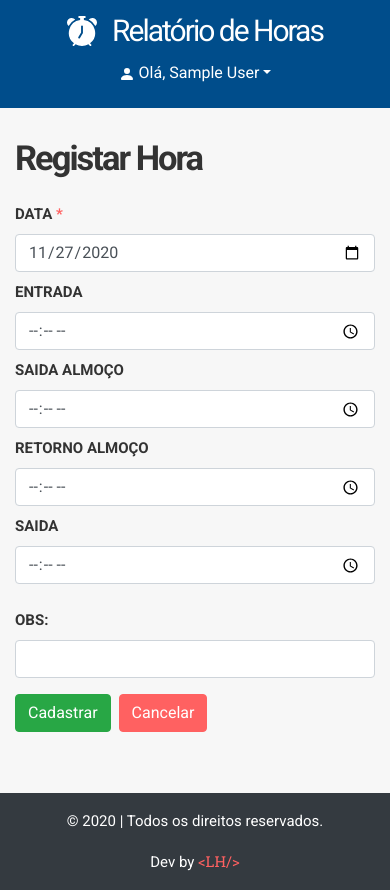
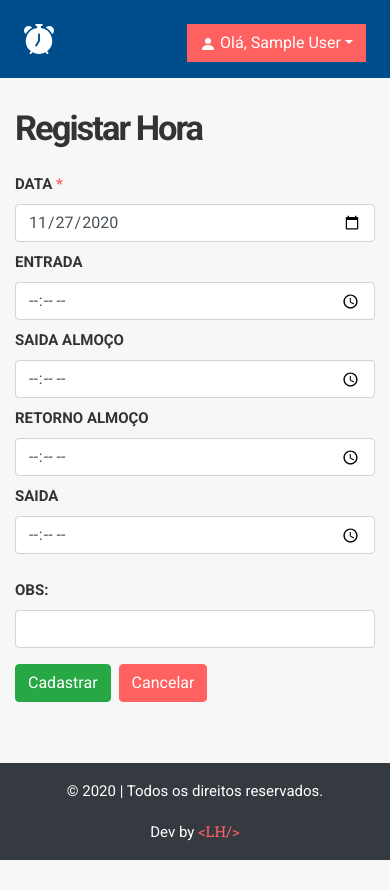
Before and after one commit to lhdeveloper/relatorio-horas, a React (Create React App) app: page /horas/new in a window 390 px wide. After the commit the page ends 860 px from the top, so only its background shows below. Built offline with nearby package versions, Linux system fonts and the light colour scheme; sample sign-in values are in the browser's storage; the HTML template or start-up script is replaced by a standard one.

Commit message:
ajustes visuais

```diff
--- a/public/index.html
+++ b/public/index.html
@@ -3,7 +3,7 @@
   <head>
     <meta charset="utf-8" />
     <link rel="icon" href="%PUBLIC_URL%/favicon.ico" />
-    <meta name="viewport" content="width=device-width, initial-scale=1, maximum-scale=1, user-scalable=no"  />
+    <meta name="viewport" content="width=device-width, user-scalable=no, maximum-scale=1" />
     <meta name="theme-color" content="#000000" />
     <meta name="description" content="Aplicação desenvolvida para facilitar o apontamento de horas."
     />
--- a/src/containers/Footer.jsx
+++ b/src/containers/Footer.jsx
@@ -3,13 +3,15 @@ import React from 'react';
 function Footer(){
     return (
         <footer className="bg-dark text-white py-3 py-sm-5">
-            <div className="container">
+            <div className="container-fluid">
                 <div className="row">
                     <div className="col-sm-6 col-12 copyright">
                         &copy; 2020 | Todos os direitos reservados.
                     </div>
-                    <div className="ml-sm-auto mx-auto mt-3 mt-sm-0">
-                        Dev by <a href="https://lhdeveloper.me" rel="noreferrer" title="Dev by LHDEVELOPER" target="_blank" className="dev-by"><span className="logo-rdp text-danger">&lt;LH/&gt;</span></a>
+                    <div className="col-sm-3 text-sm-right ml-sm-auto mt-3 mt-sm-0 dev">
+                        Dev by <a href="https://lhdeveloper.me" rel="noreferrer" title="Dev by LHDEVELOPER" target="_blank" className="dev-by">
+                            <span className="logo-rdp text-danger">&lt;LH/&gt;</span>
+                        </a>
                     </div>
                 </div>
             </div>
--- a/src/containers/Header.jsx
+++ b/src/containers/Header.jsx
@@ -12,7 +12,7 @@ export default function Header() {
                 <a className="navbar-brand border-right pr-4" href="/">
                     <svg width="1em" height="1em" viewBox="0 0 16 16" className="bi bi-alarm-fill" fill="currentColor" xmlns="http://www.w3.org/2000/svg">
                         <path fillRule="evenodd" d="M6 .5a.5.5 0 0 1 .5-.5h3a.5.5 0 0 1 0 1H9v1.07a7.001 7.001 0 0 1 3.274 12.474l.601.602a.5.5 0 0 1-.707.708l-.746-.746A6.97 6.97 0 0 1 8 16a6.97 6.97 0 0 1-3.422-.892l-.746.746a.5.5 0 0 1-.707-.708l.602-.602A7.001 7.001 0 0 1 7 2.07V1h-.5A.5.5 0 0 1 6 .5zM.86 5.387A2.5 2.5 0 1 1 4.387 1.86 8.035 8.035 0 0 0 .86 5.387zM11.613 1.86a2.5 2.5 0 1 1 3.527 3.527 8.035 8.035 0 0 0-3.527-3.527zM8.5 5.5a.5.5 0 0 0-1 0v3.362l-1.429 2.38a.5.5 0 1 0 .858.515l1.5-2.5A.5.5 0 0 0 8.5 9V5.5z"/>
-                    </svg> Relatório de Horas
+                    </svg> <span className="d-none d-sm-block">Relatório de Horas</span>
                 </a>
                 <button className="d-none navbar-toggler" type="button" data-toggle="collapse" data-target="#navbarSupportedContent" aria-controls="navbarSupportedContent" aria-expanded="false" aria-label="Toggle navigation">
                     <span className="navbar-toggler-icon"></span>
@@ -33,7 +33,7 @@ export default function Header() {
                     </ul>
                 </div>
 
-                <div className="dropdown justify-content-end mx-auto  mt-2 mt-sm-0 ml-sm-auto">
+                <div className="dropdown bg-red justify-content-end mt-2 mt-sm-0 ml-sm-auto">
                     <button className="btn btn-transparent text-white dropdown-toggle" type="button" id="dropdownMenuButton" data-toggle="dropdown" aria-haspopup="true" aria-expanded="false">
                         <svg width="1em" height="1em" viewBox="0 0 16 16" className="bi bi-person-fill" fill="currentColor" xmlns="http://www.w3.org/2000/svg">
                         <path fillRule="evenodd" d="M3 14s-1 0-1-1 1-4 6-4 6 3 6 4-1 1-1 1H3zm5-6a3 3 0 1 0 0-6 3 3 0 0 0 0 6z"/>
--- a/src/sass/App.scss
+++ b/src/sass/App.scss
@@ -56,7 +56,7 @@ header {
                 }
             }
 
-            // menu user
+            // submenus
             &.dropdown {
                 &.show {
                     background: white;
@@ -88,15 +88,15 @@ header {
 
         //menu user
         .dropdown-menu {
-            background: $secondary;
-            padding:.5em;
+            background: $red;
+            padding:.8em;
             border-radius: 0px;
             box-shadow: none!important;
             border: none;
             left:unset;
             right:0px;
             .dropdown-item {
-                padding:.5em;
+                padding:.8em;
                 border-bottom: 1px solid rgba(white, 0.1);
                 color:#FFF;
                 svg {
--- a/src/sass/_responsive.scss
+++ b/src/sass/_responsive.scss
@@ -3,9 +3,12 @@
     header {
         .navbar-brand {
             font-size: 2em;
-            margin:0px auto;
             padding:0px!important;
             border: none!important;
+        }
+
+        .dropdown {
+            background: $red;
         }
     }
     //forms
@@ -38,7 +41,8 @@
 
     //footer
     footer {
-        .copyright {
+        .copyright,
+        .dev {
             text-align: center;
         }
     }
```
